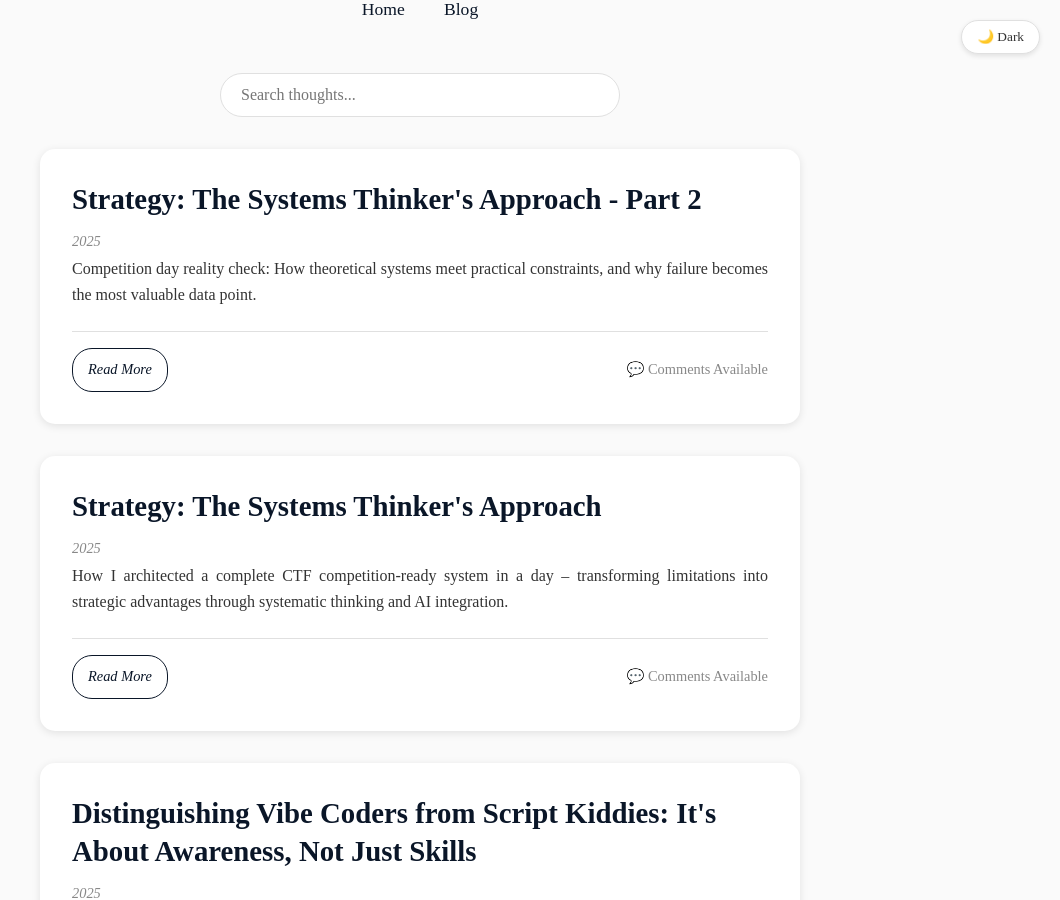
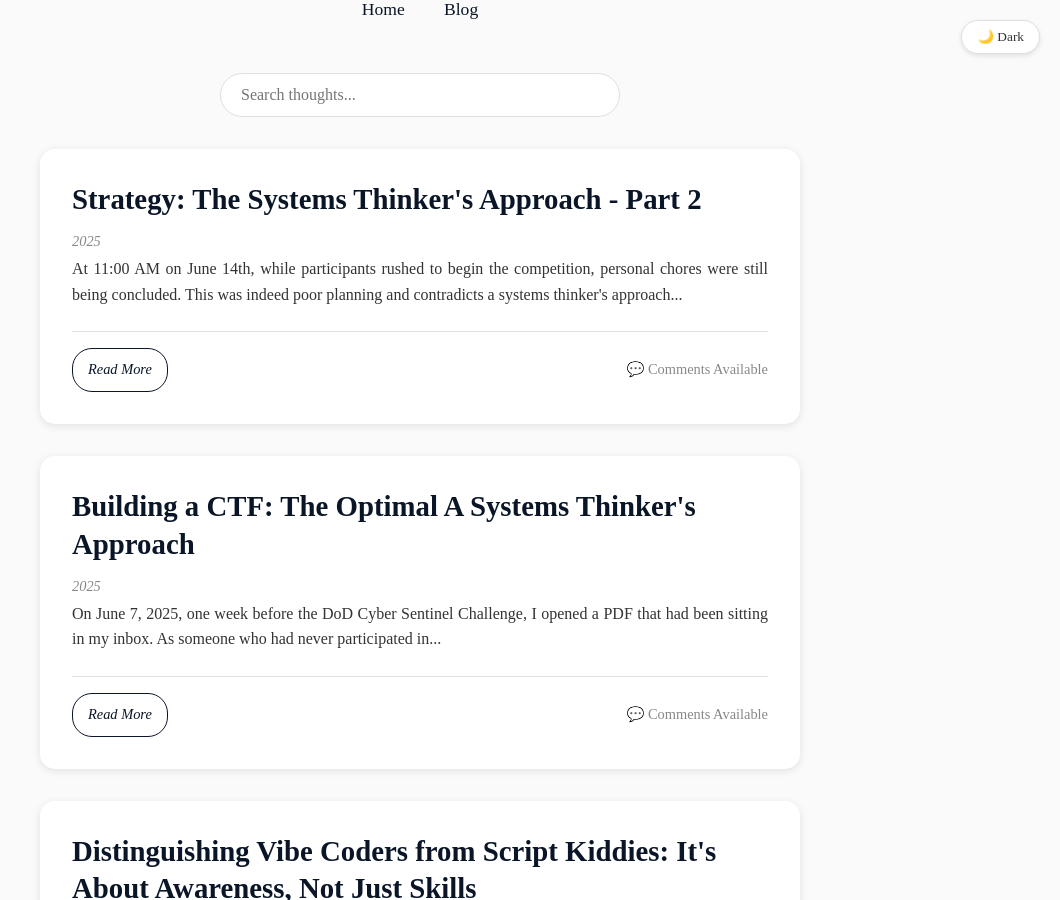
Before and after one commit to ChimaOzonwoye/portfolio, a Jekyll site: the page built from blog/index.html, in a window 1280 px wide and 900 px high, scrolled down 416 px. Shown: the whole window, without its empty margins (220-1280 px from the left). Built offline with Jekyll 4.4.1, drawn with Linux system fonts in a browser that asks for light colours.

Commit message:
update post

```diff
--- a/_posts/2025-06-13-building-a-ctf-the-optimal-a-systems-thinker-approach.md
+++ b/_posts/2025-06-13-building-a-ctf-the-optimal-a-systems-thinker-approach.md
@@ -1,9 +1,9 @@
 ---
 layout: post
-title: "Strategy: The Systems Thinker's Approach"
+title: "Building a CTF: The Optimal A Systems Thinker's Approach"
 date: 2025-06-13
 tags: [cybersecurity, systems-thinking, ctf, ai-integration, strategy]
-excerpt: "How I architected a complete CTF competition-ready system in a day – transforming limitations into strategic advantages through systematic thinking and AI integration."
+excerpt: "On June 7, 2025, one week before the DoD Cyber Sentinel Challenge, I opened a PDF that had been sitting in my inbox. As someone who had never participated in a CTF competition before, I wasn't initially interested – until I saw one game-changing detail: participants were allowed to use AI assistance."
 ---
 
 ## Initial Discovery and Strategic Assessment
--- a/_posts/2025-06-15-strategy-the-systems-thinker-approach-part-2.md
+++ b/_posts/2025-06-15-strategy-the-systems-thinker-approach-part-2.md
@@ -3,7 +3,7 @@ layout: post
 title: "Strategy: The Systems Thinker's Approach - Part 2"
 date: 2025-06-15
 tags: [cybersecurity, systems-thinking, ctf, ai-integration, strategy]
-excerpt: "Competition day reality check: How theoretical systems meet practical constraints, and why failure becomes the most valuable data point."
+excerpt: "At 11:00 AM on June 14th, while participants rushed to begin the competition, personal chores were still being concluded. This was indeed poor planning and contradicts a systems thinker's approach to strategy."
 ---
 
 ## Competition Day: Theory Meets Reality
```
